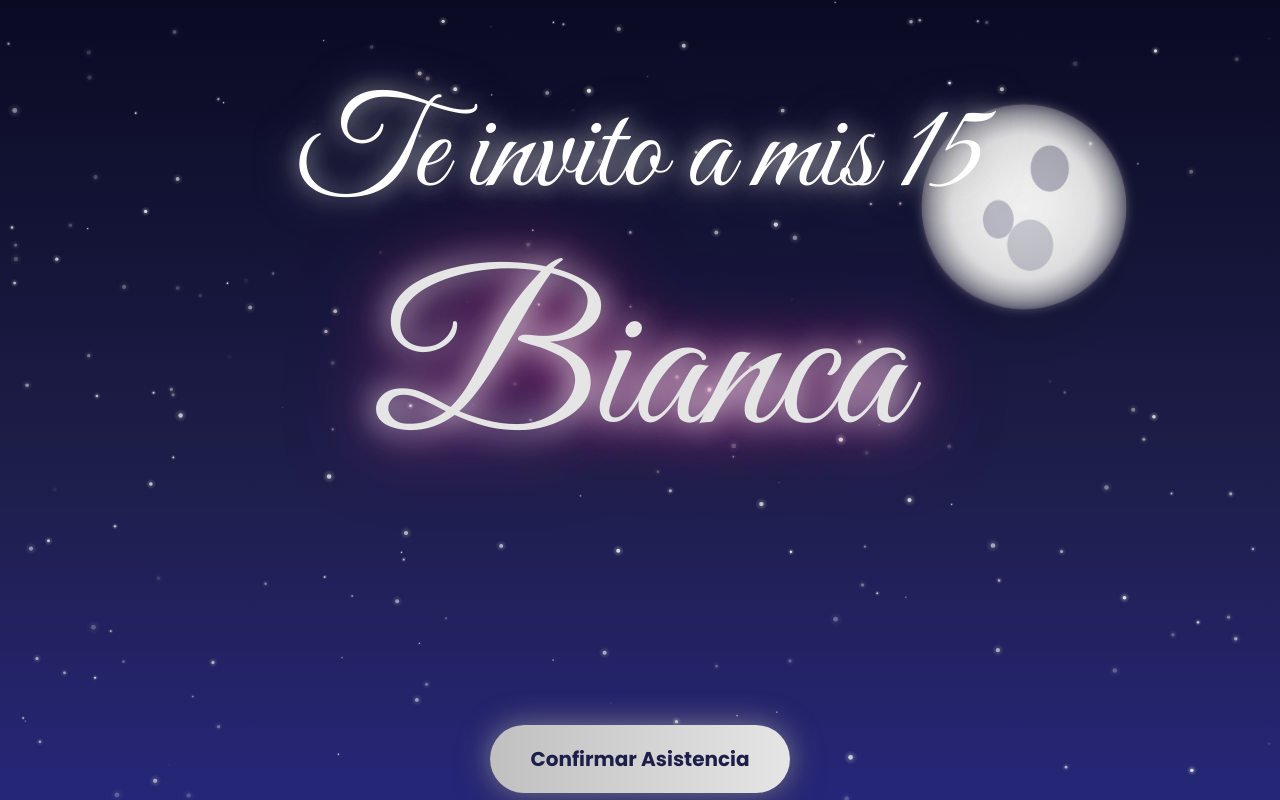
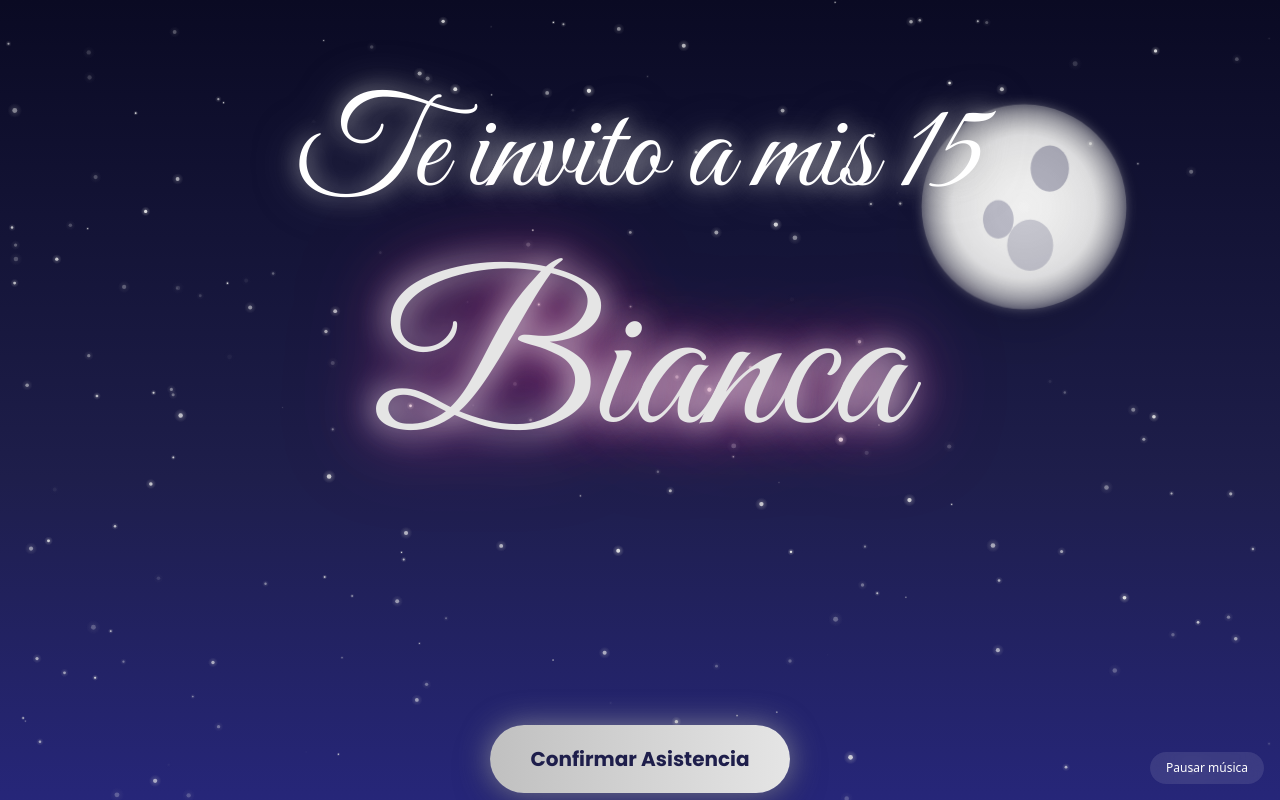
Before and after one commit to Facu14carrizo/Mis15Bianca, a React (Vite) app: page / in a window 1280 px wide. Built offline with nearby package versions, Linux system fonts and the light colour scheme.

Commit message:
add music player

```diff
--- a/src/App.tsx
+++ b/src/App.tsx
@@ -1,4 +1,4 @@
-import { useEffect } from 'react';
+import { useEffect, useRef, useState } from 'react';
 
 import Hero from './components/Hero';
 import EventDetails from './components/EventDetails';
@@ -13,6 +13,29 @@ function App() {
     document.body.style.overflow = 'auto';
   }, []);
 
+  const audioRef = useRef<HTMLAudioElement | null>(null);
+  const [isPlaying, setIsPlaying] = useState(false);
+
+  useEffect(() => {
+    const audio = new Audio('/love..mp3');
+    audio.loop = true;
+    audioRef.current = audio;
+
+    audio
+      .play()
+      .then(() => {
+        setIsPlaying(true);
+      })
+      .catch(() => {
+        setIsPlaying(false);
+      });
+
+    return () => {
+      audio.pause();
+      audioRef.current = null;
+    };
+  }, []);
+
   const scrollToDetails = () => {
     const element = document.getElementById('event-details');
     if (element) {
@@ -20,8 +43,37 @@ function App() {
     }
   };
 
+  const togglePlayback = async () => {
+    if (!audioRef.current) {
+      const audio = new Audio('/love..mp3');
+      audio.loop = true;
+      audioRef.current = audio;
+    }
+
+    if (!audioRef.current) return;
+
+    if (isPlaying) {
+      audioRef.current.pause();
+      setIsPlaying(false);
+    } else {
+      try {
+        await audioRef.current.play();
+        setIsPlaying(true);
+      } catch {
+        // Silenciar errores de autoplay bloqueado por el navegador
+      }
+    }
+  };
+
   return (
     <div className="relative min-h-screen bg-[#0A0A23]">
+      <button
+        type="button"
+        onClick={togglePlayback}
+        className="fixed bottom-4 right-4 z-50 rounded-full bg-white/10 px-4 py-2 text-xs text-white backdrop-blur-md hover:bg-white/20 transition"
+      >
+        {isPlaying ? 'Pausar música' : 'Reproducir música'}
+      </button>
       <div className="relative" style={{ zIndex: 10 }}>
         <Hero onRSVPClick={scrollToDetails} />
         <EventDetails id="event-details" />
```
Also changed, not shown: 1 other file (tests, documents, lock files or other folders).
